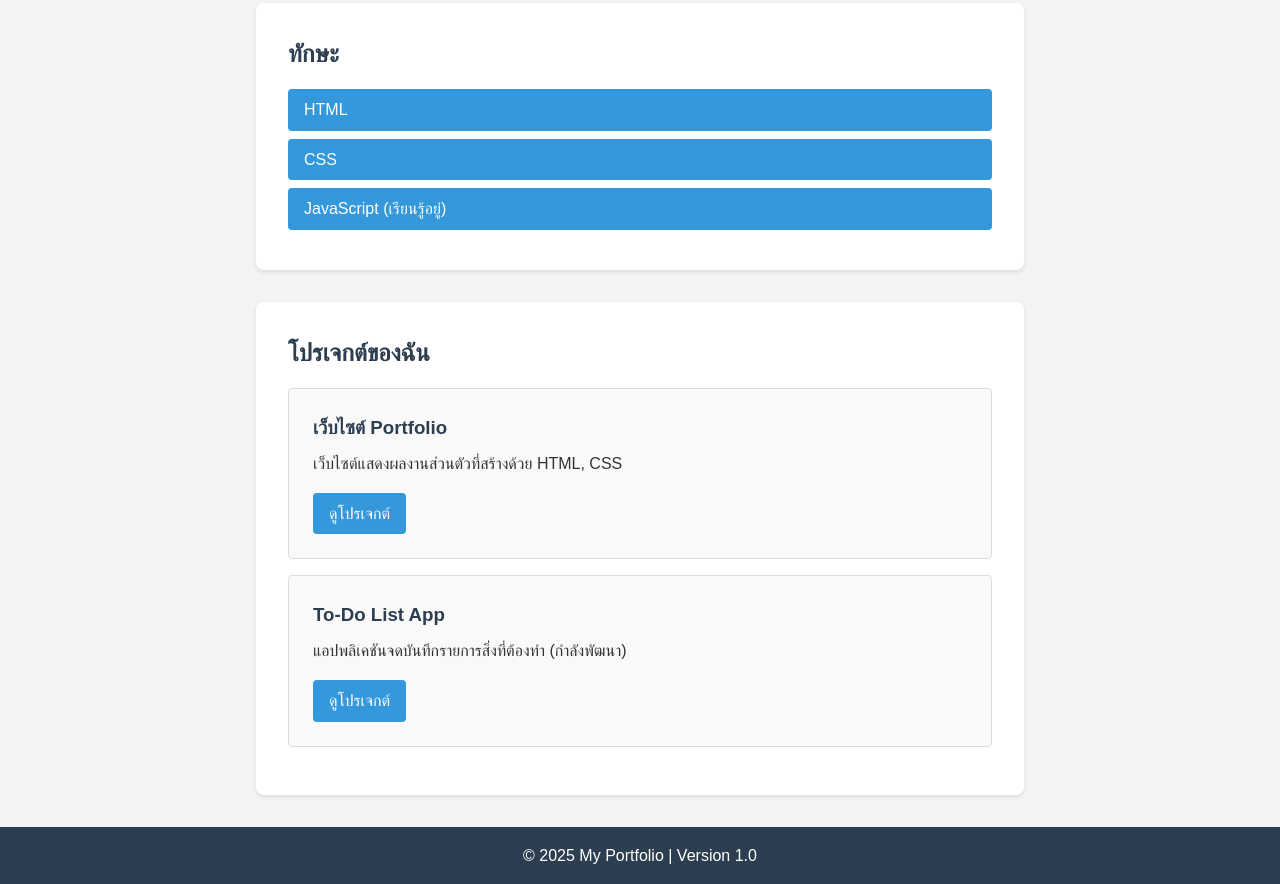
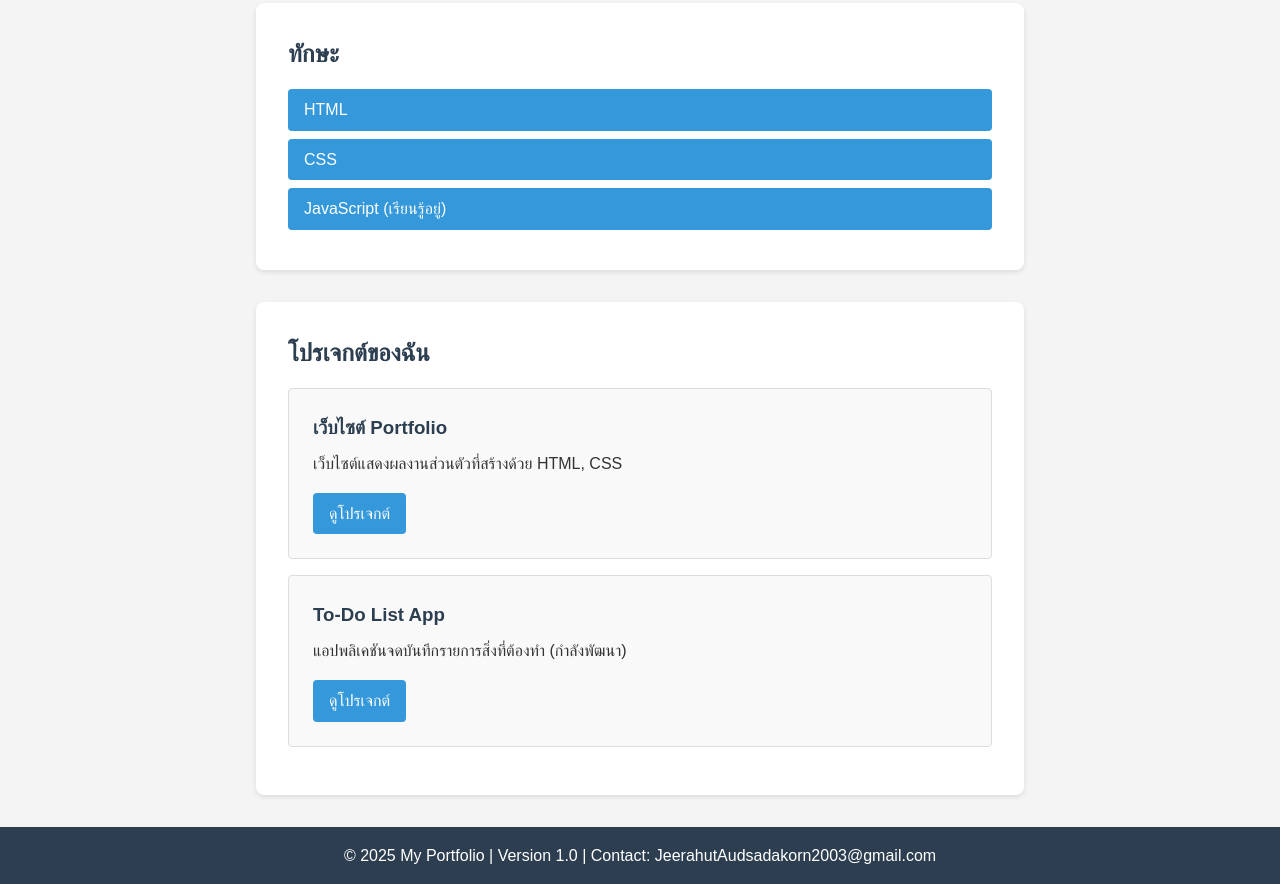
Before and after one commit to AudsadakornJeerahut/my-portfolio, a plain HTML site: page index.html in a window 1280 px wide. Shown: the part 354-1238 px from the top of the page. Drawn offline with Linux system fonts and the light colour scheme.

Commit message:
merge main

```diff
--- a/index.html
+++ b/index.html
@@ -43,7 +43,7 @@
     </main>
 
     <footer>
-        <p>&copy; 2025 My Portfolio | Version 1.0</p>
+        <p>&copy; 2025 My Portfolio | Version 1.0 | Contact: JeerahutAudsadakorn2003@gmail.com</p>
     </footer>
 </body>
 </html>
```
